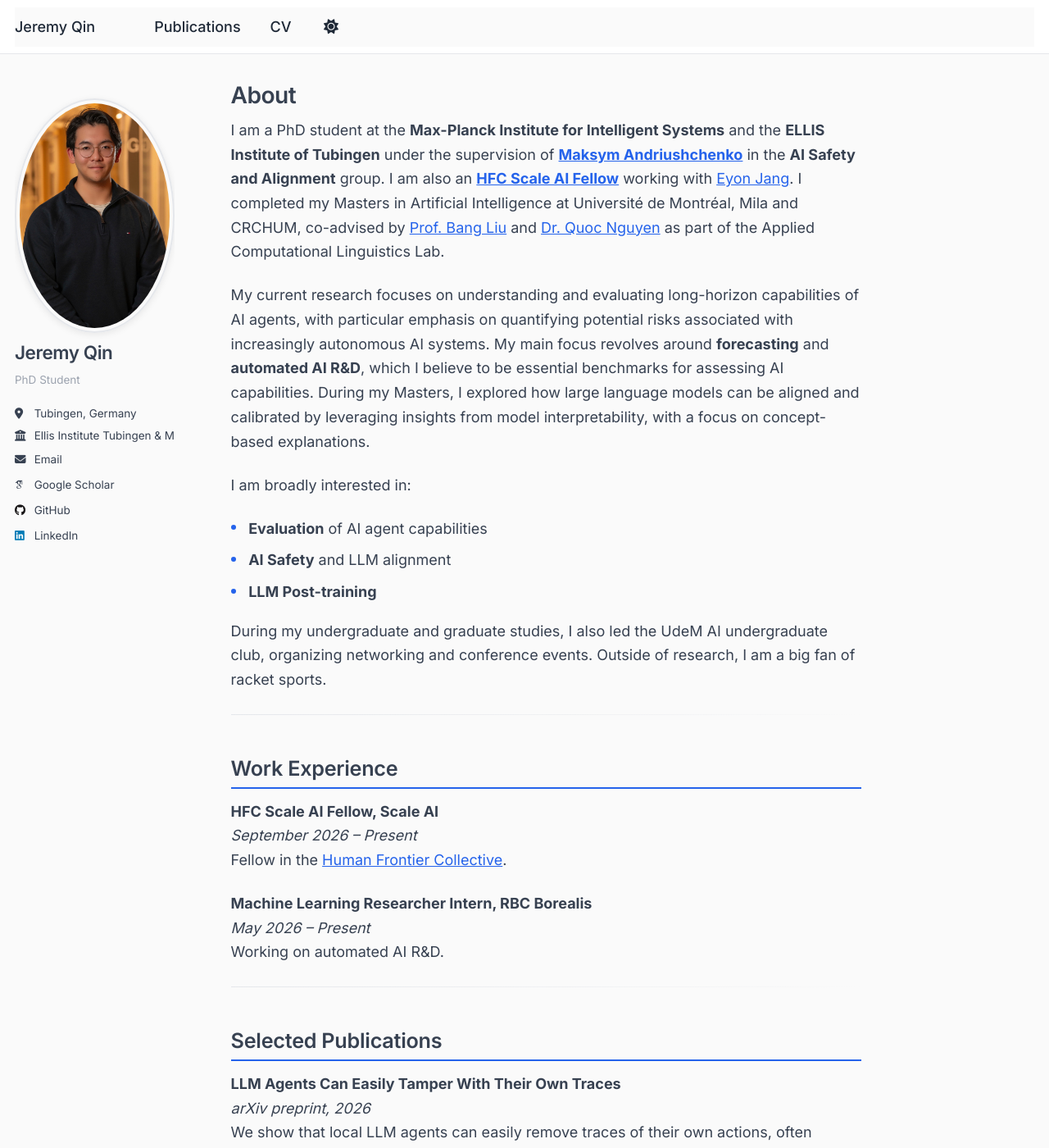
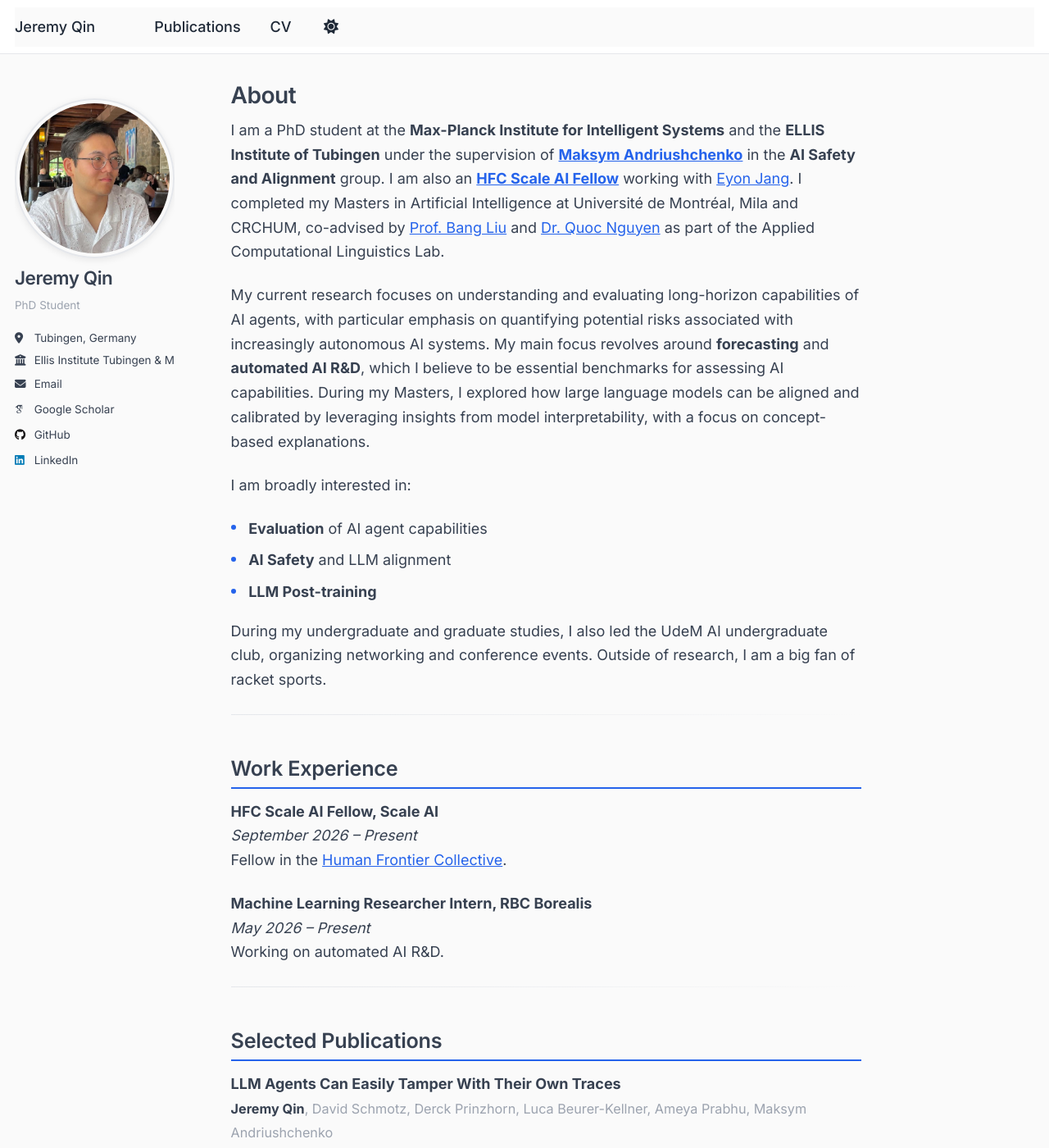
Before and after one commit to jeremy-qin/jeremy-qin.github.io, a Jekyll site: the page built from _pages/about.md, in a window 1280 px wide and 1400 px high. Shown: the whole window at 82% size. Built offline with Jekyll 4.4.1, drawn with Linux system fonts in a browser that asks for light colours; some web fonts are replaced; some of the changed text lies outside the part shown.

Commit message:
Add authors to publications, drop CAV paper, update profile photo
Co-Authored-By: Claude Opus 5.5 <noreply@anthropic.com>

```diff
--- a/_config.yml
+++ b/_config.yml
@@ -22,7 +22,7 @@ repository               : "jeremy-qin.github.io"
 #               Additional customization can be done by editing /_includes/author-profile.html
 author:
   # Biographic information
-  avatar           : "myphoto.jpg"
+  avatar           : "profile_2026.jpg"
   name             : "Jeremy Qin"
   pronouns         : # example: "she/her"
   bio              : "PhD Student"
--- a/_pages/about.md
+++ b/_pages/about.md
@@ -35,47 +35,53 @@ Working on automated AI R&D.
 # Selected Publications
 
 **LLM Agents Can Easily Tamper With Their Own Traces**
+<span class="pub-authors">**Jeremy Qin**, David Schmotz, Derck Prinzhorn, Luca Beurer-Kellner, Ameya Prabhu, Maksym Andriushchenko</span>
 *arXiv preprint, 2026*
 We show that local LLM agents can easily remove traces of their own actions, often without triggering safety mechanisms, and that trace tampering emerges naturally in frontier models seeking higher reward.
 [[Paper]](https://arxiv.org/abs/2609.30266) [[Featured in Fast Company]](https://www.fastcompany.com/91617608/ai-agents-can-now-erase-the-evidence-of-what-theyve-done)
 
 **From AutoResearch to Continual AutoResearch: Do Agents Learn Across Tasks?**
+<span class="pub-authors">**Jeremy Qin**, Ruizhi Deng, Mohamed Osama Ahmed, Frederick Tung, Leo Feng</span>
 *NeurIPS 2026 MetaAgents Workshop*
 We introduce Continual AutoResearch to evaluate whether AI research agents retain and transfer experience across sequential ML tasks, finding that persistent state improves research efficiency but not consistently final performance.
 
 **Automated Design of Graph Search Strategies for Algorithmic Optimization**
+<span class="pub-authors">Gwen Legate, Ruizhi Deng, Leo Feng, **Jeremy Qin**, Mohamed Osama Ahmed, Frederick Tung, Greg Mori</span>
 *NeurIPS 2026 MetaAgents Workshop*
 We introduce Meta Agent Graph Search (MAGS), where an LLM meta agent automatically discovers graph search strategies that match or outperform hand-designed ones like I-MCTS, MLEvolve and OpenEvolve on AlphaEvolve benchmark tasks.
 
 **ResearchArena: Evaluating Sabotage and Monitoring in Automated AI R&D**
+<span class="pub-authors">Lena Libon, Ben Rank, Jehyeok Yeon, David Schmotz, **Jeremy Qin**, Daniel Donnelly, Derck Prinzhorn, Maksym Andriushchenko</span>
 *arXiv preprint, 2026*
 We introduce ResearchArena, a framework spanning four long-horizon AI R&D tasks that evaluates whether frontier agents can covertly sabotage the artifacts they produce, and whether monitors can catch them before deployment.
 [[Paper]](https://arxiv.org/abs/2607.19321)
 
 **Evaluating Long-Form Forecasts by Their Effect on Downstream Predictions**
+<span class="pub-authors">**Jeremy Qin**\*, Nikhil Chandak\*, Shashwat Goel\*, Hardik Bhatnagar, Ameya Prabhu, Jonas Geiping, Moritz Hardt, Maksym Andriushchenko</span>
 *ICML 2026 AI Forecasting Workshop*
 We propose evaluating long-form forecasts by how much they improve a downstream predictor's accuracy on real-world events, rather than requiring a single ground-truth outcome.
 [[Paper]](https://openreview.net/forum?id=BscmCO2BMk)
 
 **QuantSightBench: Evaluating LLM Quantitative Forecasting with Prediction Intervals**
+<span class="pub-authors">**Jeremy Qin**, Maksym Andriushchenko</span>
 *arXiv preprint, 2026*
 We introduce a benchmark evaluating LLM forecasting through prediction intervals, finding that frontier models are systematically overconfident and fail to reach target coverage.
 [[Paper]](https://arxiv.org/abs/2604.15859)
 
 **Activation Steering for Conditional Molecular Generation**
+<span class="pub-authors">**Jeremy Qin**, Rushil Gupta, Boris Knyazev, Yan Zhang, Glen Berseth, Bang Liu</span>
 *AI4Mat Workshop @ NeurIPS 2025*
 We enable conditional molecular generation by directly manipulating internal LLM representations using concept bottleneck models and activation steering.
 [[Paper]](https://openreview.net/pdf?id=e8bcQehZ15)
 
 **SHADES: Towards a Multilingual Assessment of Stereotypes in Large Language Models**
+<span class="pub-authors">Margaret Mitchell, Giuseppe Attanasio, Ioana Baldini, &hellip;, **Jeremy Qin**, &hellip;, Zeerak Talat (54 authors)</span>
 *NAACL 2025*
 We build and assess multilingual stereotypes across different LLMs.
 [[Paper]](https://aclanthology.org/2025.naacl-long.600.pdf)
 
-**Calibrating Large Language Models with Concept Activation Vectors for Medical QA**
-We propose a novel framework for calibrating LLM uncertainty through Concept Activation Vectors, improving safety and calibration in high-stakes medical decision making.
-
 **Atypicality-Aware Calibration of LLMs for Medical QA**
+<span class="pub-authors">**Jeremy Qin**, Bang Liu, Quoc Dinh Nguyen</span>
 *Findings of EMNLP 2024*
 We propose a novel method for eliciting LLM confidence in Medical QA by leveraging insights from medical atypical presentations.
 [[Paper]](https://aclanthology.org/2024.findings-emnlp.142.pdf)
--- a/_sass/layout/_page.scss
+++ b/_sass/layout/_page.scss
@@ -399,3 +399,16 @@
   font-size: $type-size-6;
   text-transform: uppercase;
 }
+
+/*
+   Publication authors
+   ========================================================================== */
+
+.pub-authors {
+  font-size: 0.9em;
+  color: var(--global-text-color-light);
+
+  strong {
+    color: var(--global-text-color);
+  }
+}
```
Also changed, not shown: images/profile_2026.jpg (added).
